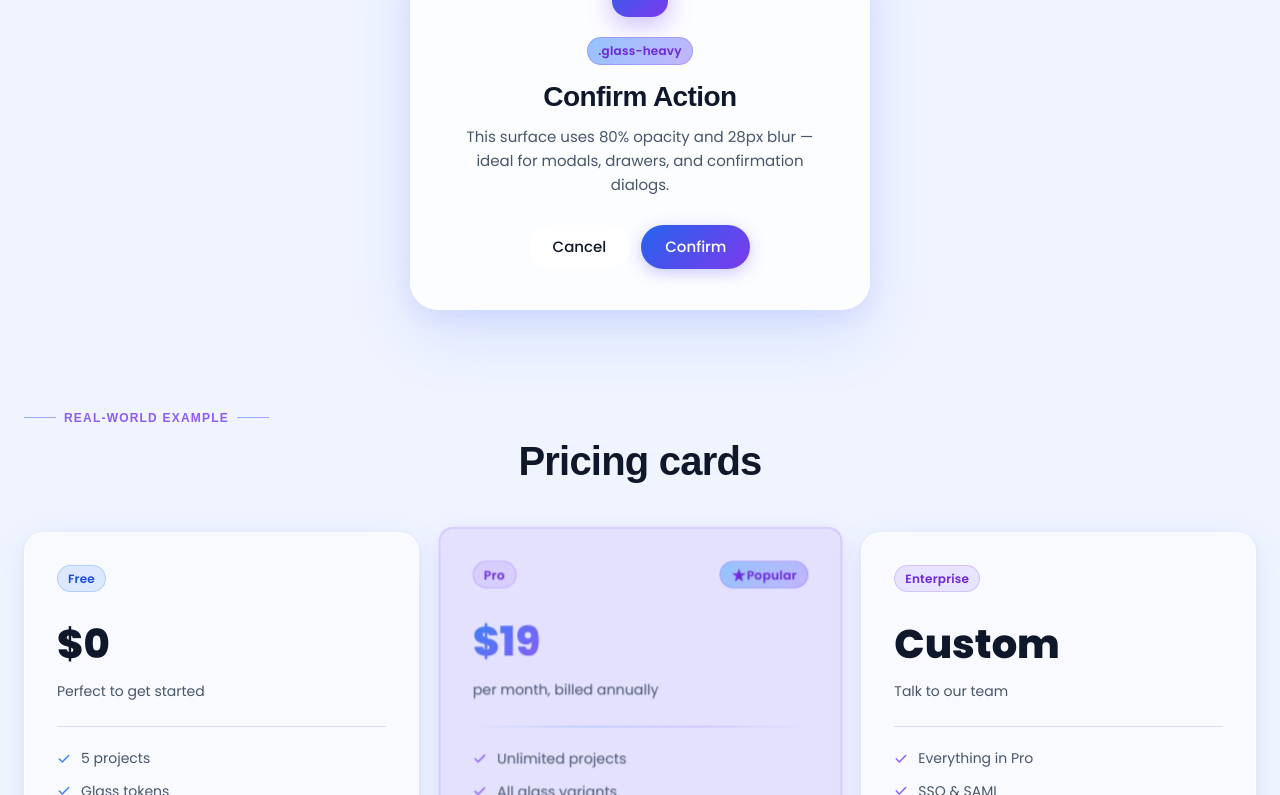
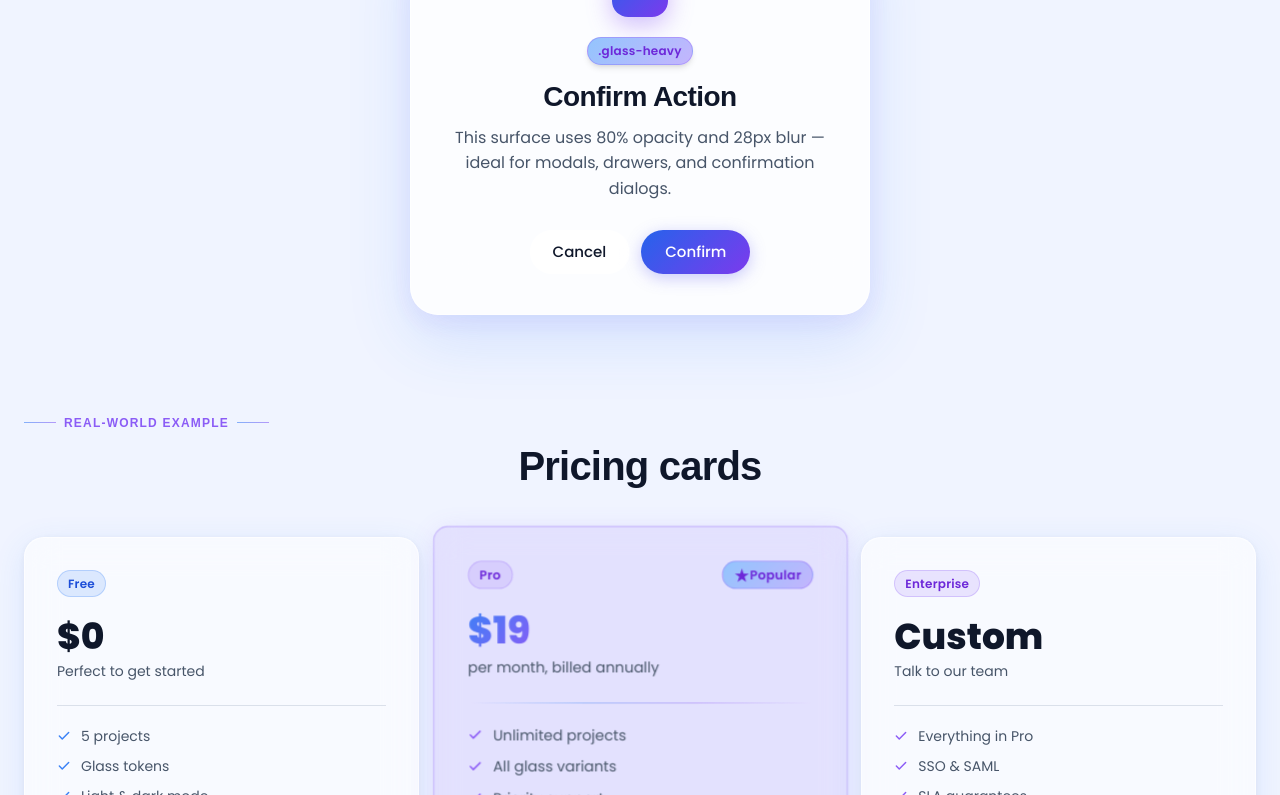
Before and after one commit to rajesh-ranjan-git/glassmorphism-with-tailwind, a Next.js app: page / in a window 1280 px wide. Shown: the part 5625-6420 px from the top of the page. Built offline with nearby package versions, Linux system fonts and the light colour scheme; a web font is replaced by a local one.

Commit message:
pricing cards section

```diff
--- a/src/components/modalsSection.tsx
+++ b/src/components/modalsSection.tsx
@@ -9,62 +9,20 @@ const ModalsSection = () => {
         <h2>Modal & dialog surfaces</h2>
       </div>
 
-      <div style={{ display: "flex", justifyContent: "center" }}>
-        <div
-          className="glass-heavy"
-          style={{
-            maxWidth: "460px",
-            width: "100%",
-            padding: "40px",
-            textAlign: "center",
-          }}
-        >
-          <div
-            style={{
-              width: "56px",
-              height: "56px",
-              borderRadius: "16px",
-              background: "var(--gradient-brand-vivid)",
-              display: "flex",
-              alignItems: "center",
-              justifyContent: "center",
-              marginInline: "auto",
-              marginBottom: "20px",
-              boxShadow: "0 8px 24px rgba(139,92,246,0.4)",
-            }}
-          >
+      <div className="flex justify-center">
+        <div className="p-10 w-full max-w-115 text-center glass-heavy">
+          <div className="flex justify-center items-center shadow-[0_8px_24px_rgba(139,92,246,0.4)] mx-auto mb-5 rounded-2xl w-14 h-14 bg-(image:--gradient-brand-vivid)">
             <ShieldIcon />
           </div>
-          <span
-            className="badge badge-gradient"
-            style={{ marginBottom: "16px", display: "inline-flex" }}
-          >
+          <span className="inline-flex shadow-md hover:shadow-lg mb-4 badge badge-gradient">
             .glass-heavy
           </span>
-          <h3
-            style={{
-              marginBottom: "12px",
-            }}
-          >
-            Confirm Action
-          </h3>
-          <p
-            style={{
-              fontSize: "0.9375rem",
-              marginBottom: "28px",
-              marginInline: "auto",
-            }}
-          >
+          <h3 className="mb-3">Confirm Action</h3>
+          <p className="mx-auto mb-7">
             This surface uses 80% opacity and 28px blur — ideal for modals,
             drawers, and confirmation dialogs.
           </p>
-          <div
-            style={{
-              display: "flex",
-              gap: "12px",
-              justifyContent: "center",
-            }}
-          >
+          <div className="flex justify-center gap-3">
             <button className="btn btn-secondary">Cancel</button>
             <button className="btn btn-primary">Confirm</button>
           </div>
--- a/src/components/pricingCardsSection.tsx
+++ b/src/components/pricingCardsSection.tsx
@@ -9,106 +9,42 @@ const PricingCardsSection = () => {
         <h2>Pricing cards</h2>
       </div>
 
-      <div
-        style={{
-          display: "grid",
-          gridTemplateColumns: "repeat(auto-fit, minmax(260px, 1fr))",
-          gap: "24px",
-          alignItems: "start",
-        }}
-      >
-        <div className="glass" style={{ padding: "32px" }}>
-          <span
-            className="badge badge-blue"
-            style={{ marginBottom: "20px", display: "inline-flex" }}
-          >
-            Free
-          </span>
-          <div
-            style={{
-              fontFamily: "var(--font-display)",
-              fontSize: "2.5rem",
-              fontWeight: 800,
-              marginBottom: "4px",
-            }}
-          >
-            $0
-          </div>
-          <p style={{ fontSize: "0.875rem", marginBottom: "24px" }}>
-            Perfect to get started
-          </p>
-          <div className="divider" style={{ margin: "0 0 20px" }} />
+      <div className="items-start gap-6 grid grid-cols-[repeat(auto-fit,minmax(260px,1fr))]">
+        <div className="p-8 glass">
+          <span className="inline-flex mb-5 badge badge-blue">Free</span>
+          <div className="mb-1 font-extrabold text-4xl">$0</div>
+          <p className="mb-6 text-sm">Perfect to get started</p>
+          <div className="mb-5 divider" />
           {[
             "5 projects",
             "Glass tokens",
             "Light & dark mode",
             "Community support",
           ].map((f) => (
-            <div
-              key={f}
-              style={{
-                display: "flex",
-                gap: "10px",
-                alignItems: "center",
-                marginBottom: "10px",
-              }}
-            >
-              <span style={{ color: "var(--accent-blue)", flexShrink: 0 }}>
+            <div key={f} className="flex items-center gap-2.5 mb-2.5">
+              <span className="text-accent-blue shrink-0">
                 <CheckIcon />
               </span>
-              <span
-                style={{
-                  fontSize: "0.875rem",
-                  color: "var(--text-secondary)",
-                }}
-              >
-                {f}
-              </span>
+              <span className="text-text-secondary text-sm">{f}</span>
             </div>
           ))}
-          <button
-            className="btn btn-secondary"
-            style={{
-              width: "100%",
-              marginTop: "24px",
-              justifyContent: "center",
-            }}
-          >
+          <button className="justify-center mt-6 w-full btn btn-secondary">
             Get started free
           </button>
         </div>
 
-        <div
-          className="glass-accent"
-          style={{ padding: "32px", transform: "scale(1.02)" }}
-        >
-          <div
-            style={{
-              display: "flex",
-              alignItems: "center",
-              justifyContent: "space-between",
-              marginBottom: "20px",
-            }}
-          >
+        <div className="p-8 scale-105 glass-accent">
+          <div className="flex justify-between items-center mb-5">
             <span className="badge badge-purple">Pro</span>
             <span className="badge badge-gradient">
               <SparkleIcon /> Popular
             </span>
           </div>
-          <div
-            style={{
-              fontFamily: "var(--font-display)",
-              fontSize: "2.5rem",
-              fontWeight: 800,
-              marginBottom: "4px",
-            }}
-          >
+          <div className="mb-1 font-extrabold text-4xl">
             <span className="text-gradient">$19</span>
           </div>
-          <p style={{ fontSize: "0.875rem", marginBottom: "24px" }}>
-            per month, billed annually
-          </p>
-          <div className="divider-gradient" style={{ margin: "0 0 20px" }} />
+          <p className="mb-6 text-sm">per month, billed annually</p>
+          <div className="mb-5 divider-gradient" />
           {[
             "Unlimited projects",
             "All glass variants",
@@ -116,61 +52,25 @@ const PricingCardsSection = () => {
             "Custom accent colors",
             "Advanced animations",
           ].map((f) => (
-            <div
-              key={f}
-              style={{
-                display: "flex",
-                gap: "10px",
-                alignItems: "center",
-                marginBottom: "10px",
-              }}
-            >
-              <span style={{ color: "var(--accent-purple)", flexShrink: 0 }}>
+            <div key={f} className="flex items-center gap-2.5 mb-2.5">
+              <span className="text-accent-purple shrink-0">
                 <CheckIcon />
               </span>
-              <span
-                style={{
-                  fontSize: "0.875rem",
-                  color: "var(--text-secondary)",
-                }}
-              >
-                {f}
-              </span>
+              <span className="text-text-secondary text-sm">{f}</span>
             </div>
           ))}
-          <button
-            className="btn btn-primary"
-            style={{
-              width: "100%",
-              marginTop: "24px",
-              justifyContent: "center",
-            }}
-          >
+          <button className="justify-center mt-6 w-full btn btn-primary">
             Start Pro trial <ArrowIcon />
           </button>
         </div>
 
-        <div className="glass" style={{ padding: "32px" }}>
-          <span
-            className="badge badge-purple"
-            style={{ marginBottom: "20px", display: "inline-flex" }}
-          >
+        <div className="p-8 glass">
+          <span className="inline-flex mb-5 badge badge-purple">
             Enterprise
           </span>
-          <div
-            style={{
-              fontFamily: "var(--font-display)",
-              fontSize: "2.5rem",
-              fontWeight: 800,
-              marginBottom: "4px",
-            }}
-          >
-            Custom
-          </div>
-          <p style={{ fontSize: "0.875rem", marginBottom: "24px" }}>
-            Talk to our team
-          </p>
-          <div className="divider" style={{ margin: "0 0 20px" }} />
+          <div className="mb-1 font-extrabold text-4xl">Custom</div>
+          <p className="mb-6 text-sm">Talk to our team</p>
+          <div className="mb-5 divider" />
           {[
             "Everything in Pro",
             "SSO & SAML",
@@ -178,37 +78,14 @@ const PricingCardsSection = () => {
             "Dedicated engineer",
             "White-label",
           ].map((f) => (
-            <div
-              key={f}
-              style={{
-                display: "flex",
-                gap: "10px",
-                alignItems: "center",
-                marginBottom: "10px",
-              }}
-            >
-              <span style={{ color: "var(--accent-purple)", flexShrink: 0 }}>
+            <div key={f} className="flex items-center gap-2.5 mb-2.5">
+              <span className="text-accent-purple shrink-0">
                 <CheckIcon />
               </span>
-              <span
-                style={{
-                  fontSize: "0.875rem",
-                  color: "var(--text-secondary)",
-                }}
-              >
-                {f}
-              </span>
+              <span className="text-text-secondary text-sm">{f}</span>
             </div>
           ))}
-          <button
-            className="btn btn-ghost"
-            style={{
-              width: "100%",
-              marginTop: "24px",
-              justifyContent: "center",
-              border: "1px solid var(--glass-border-accent)",
-            }}
-          >
+          <button className="justify-center mt-6 border border-glass-border-accent w-full btn btn-ghost">
             Contact sales
           </button>
         </div>
```
